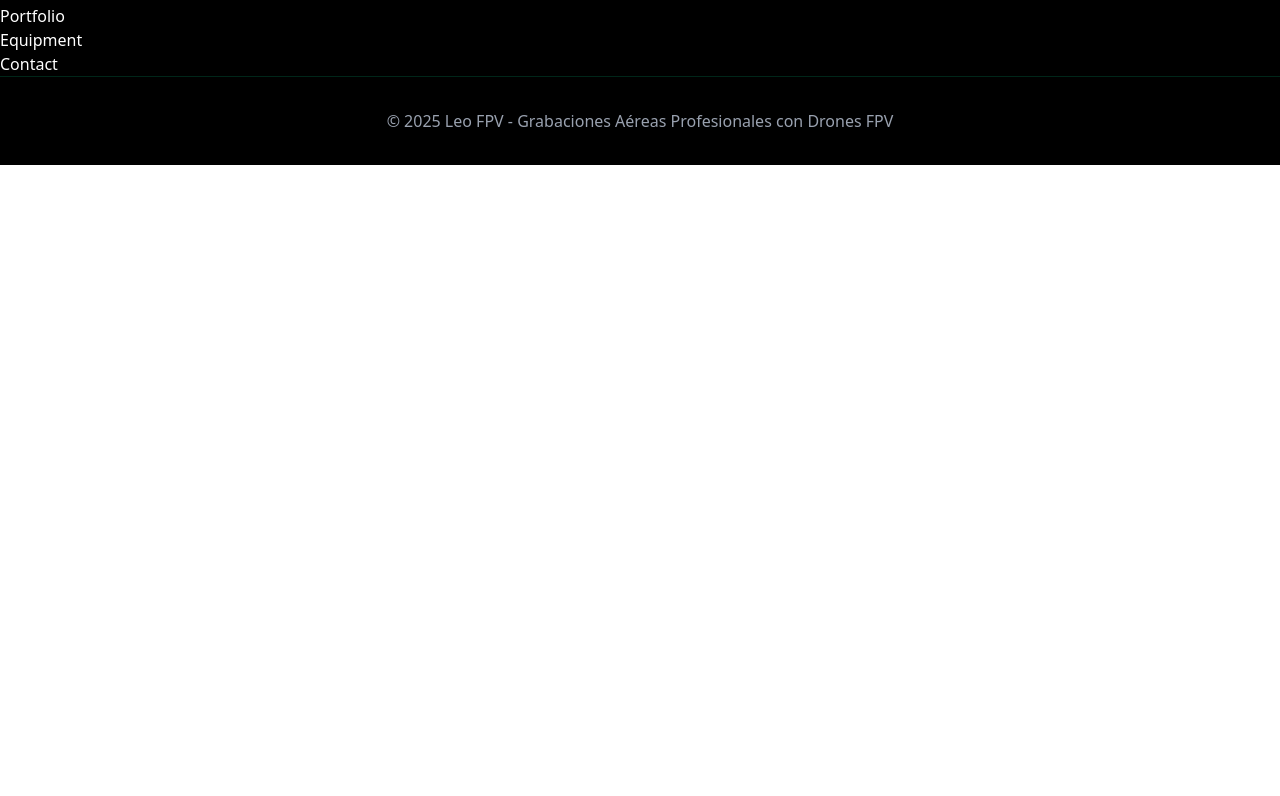
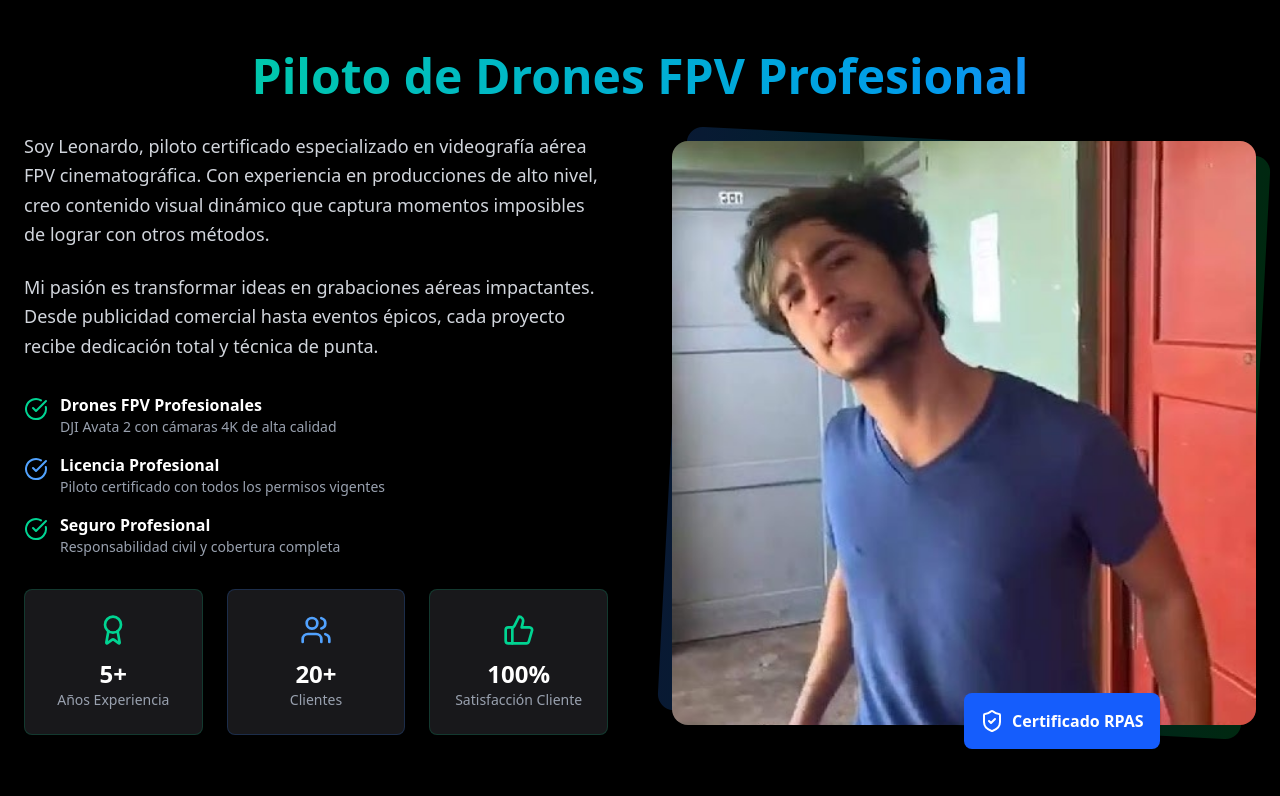
Before and after one commit to MeeGroB/leo-fpv, a React (Vite) app: page / in a window 1280 px wide. Shown: the part 844-1640 px from the top of the page. Before the commit the page ends 1009 px from the top, so only its background shows below. Built offline with nearby package versions, Linux system fonts and the light colour scheme.

Commit message:
add about section

```diff
--- a/src/components/About.tsx
+++ b/src/components/About.tsx
@@ -1,7 +1,95 @@
+import { Award, CheckCircle, ShieldCheck, ThumbsUp, Users } from "lucide-react";
+import foto from "../assets/foto_leo.jpg";
 
 const About = () => {
   return (
-    <div>About</div>
+    <section id="sobre-mi" className="py-24 bg-black">
+      <div className="max-w-7xl mx-auto px-6">
+        <h2 className="text-5xl font-bold mb-8 bg-linear-to-r from-emerald-400 to-blue-500 bg-clip-text text-transparent text-center">
+          Piloto de Drones FPV Profesional
+        </h2>
+        <div className="grid md:grid-cols-2 gap-16 items-center">
+          <div>
+
+
+
+            <p className="text-gray-300 text-lg mb-6 leading-relaxed">
+              Soy Leonardo, piloto certificado especializado en videografía aérea FPV cinematográfica. Con experiencia en producciones de alto nivel, creo contenido visual dinámico que captura momentos imposibles de lograr con otros métodos.
+            </p>
+
+            <p className="text-gray-300 text-lg mb-8 leading-relaxed">
+              Mi pasión es transformar ideas en grabaciones aéreas impactantes. Desde publicidad comercial hasta eventos épicos, cada proyecto recibe dedicación total y técnica de punta.
+            </p>
+
+            <div className="space-y-4 mb-8">
+              <div className="flex items-start gap-3">
+                <CheckCircle className="w-6 h-6 text-emerald-400 mt-1 shrink-0" />
+                <div>
+                  <p className="text-white font-semibold">Drones FPV Profesionales</p>
+                  <p className="text-gray-400 text-sm">DJI Avata 2 con cámaras 4K de alta calidad</p>
+                </div>
+              </div>
+
+              <div className="flex items-start gap-3">
+                <CheckCircle className="w-6 h-6 text-blue-400 mt-1 shrink-0" />
+                <div>
+                  <p className="text-white font-semibold">Licencia Profesional</p>
+                  <p className="text-gray-400 text-sm">Piloto certificado con todos los permisos vigentes</p>
+                </div>
+              </div>
+
+              <div className="flex items-start gap-3">
+                <CheckCircle className="w-6 h-6 text-emerald-400 mt-1 shrink-0" />
+                <div>
+                  <p className="text-white font-semibold">Seguro Profesional</p>
+                  <p className="text-gray-400 text-sm">Responsabilidad civil y cobertura completa</p>
+                </div>
+              </div>
+            </div>
+
+            <div className="grid grid-cols-3 gap-6">
+              <div className="text-center bg-zinc-900 border border-emerald-500/20 rounded-lg p-6">
+                <Award className="w-8 h-8 text-emerald-400 mx-auto mb-3" />
+                <p className="text-2xl font-bold text-white">5+</p>
+                <p className="text-gray-400 text-sm">Años Experiencia</p>
+              </div>
+
+              <div className="text-center bg-zinc-900 border border-blue-500/20 rounded-lg p-6">
+                <Users className="w-8 h-8 text-blue-400 mx-auto mb-3" />
+                <p className="text-2xl font-bold text-white">20+</p>
+                <p className="text-gray-400 text-sm">Clientes</p>
+              </div>
+
+              <div className="text-center bg-zinc-900 border border-emerald-500/20 rounded-lg p-6">
+                <ThumbsUp className="w-8 h-8 text-emerald-400 mx-auto mb-3" />
+                <p className="text-2xl font-bold text-white">100%</p>
+                <p className="text-gray-400 text-sm">Satisfacción Cliente</p>
+              </div>
+            </div>
+          </div>
+
+          <div className="relative">
+            <div className="aspect-square rounded-2xl overflow-hidden shadow-2xl ">
+              <img
+                src={foto}
+                alt="Fotografía Leo FPV"
+                className=" relative w-full h-full object-cover z-10"
+              />
+              <div className="absolute inset-0 bg-linear-to-r from-blue-500/20 to-green-500/20 rounded-2xl transform rotate-3"></div>
+
+              <div className="absolute -bottom-6 left-1/2 bg-blue-600 text-white p-4 rounded-lg shadow-lg z-20">
+                <div className="flex items-center space-x-2">
+                  <ShieldCheck />
+                  <span className="font-semibold">Certificado RPAS</span>
+                </div>
+
+              </div>
+            </div>
+          </div>
+        </div>
+
+      </div>
+    </section>
   )
 }
 
```
Also changed, not shown: public/foto_leo.jpg (added), src/assets/foto_leo.jpg (added).
